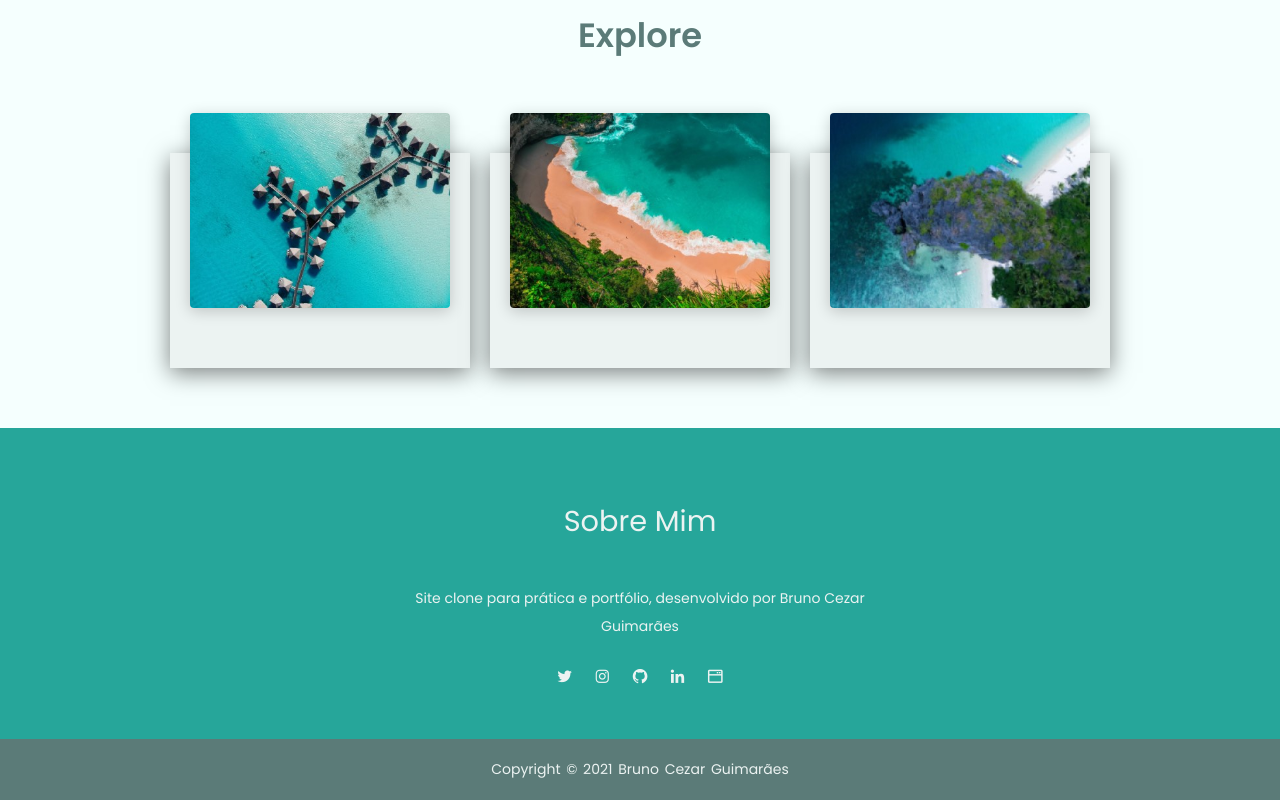
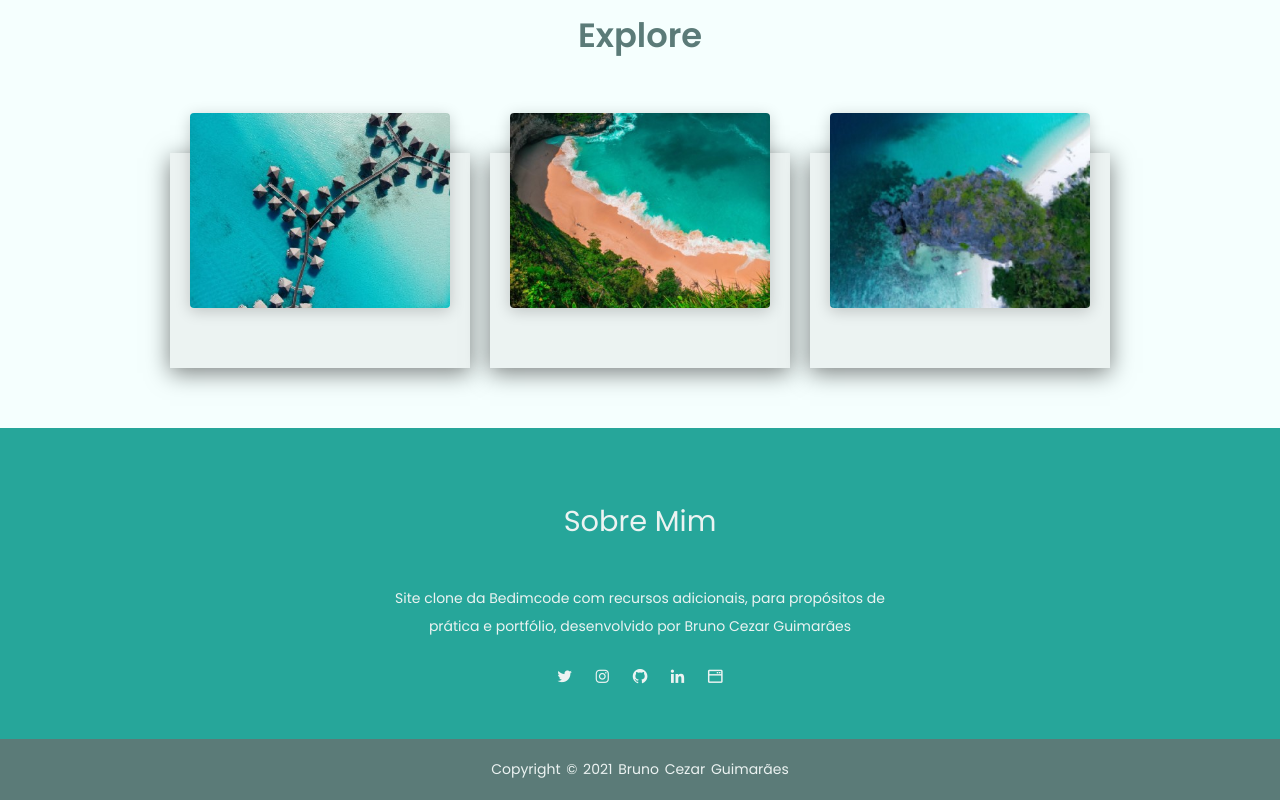
Before and after one commit to BrunoCezarGuimaraes/Islands-Clone-Extension, a plain HTML site: page index.html in a window 1280 px wide. Shown: the part 662-1462 px from the top of the page. Drawn offline with nearby package versions, Linux system fonts and the light colour scheme.

Commit message:
Update index.html

```diff
--- a/index.html
+++ b/index.html
@@ -14,7 +14,7 @@
     <!--========== CSS ==========-->
     <link rel="stylesheet" href="assets/css/styles.css">
 
-    <title>Responsive Landing Page Islands</title>
+    <title>Lading Page - Ilhas</title>
 </head>
 
 <body>
@@ -191,7 +191,7 @@
     <footer>
         <div class="footer__content">
             <h3>Sobre mim</h3>
-            <p>Site clone para prática e portfólio, desenvolvido por Bruno Cezar Guimarães</p>
+            <p>Site clone da Bedimcode com recursos adicionais, para propósitos de prática e portfólio, desenvolvido por Bruno Cezar Guimarães</p>
 
             <ul class="footer__social">
                 <li><a href="https://twitter.com/DevBruno103"><i class='bx bxl-twitter'></i></a></li>
```
